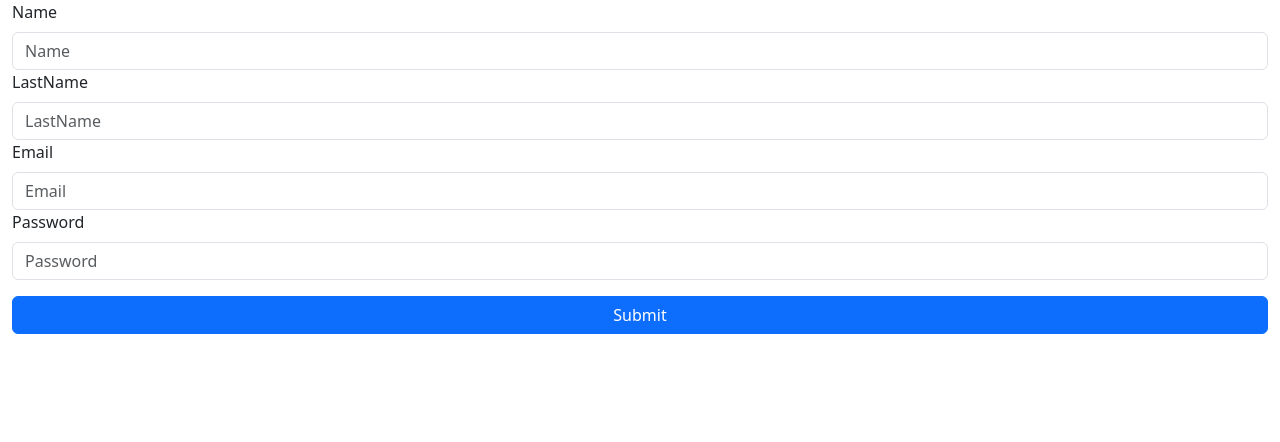
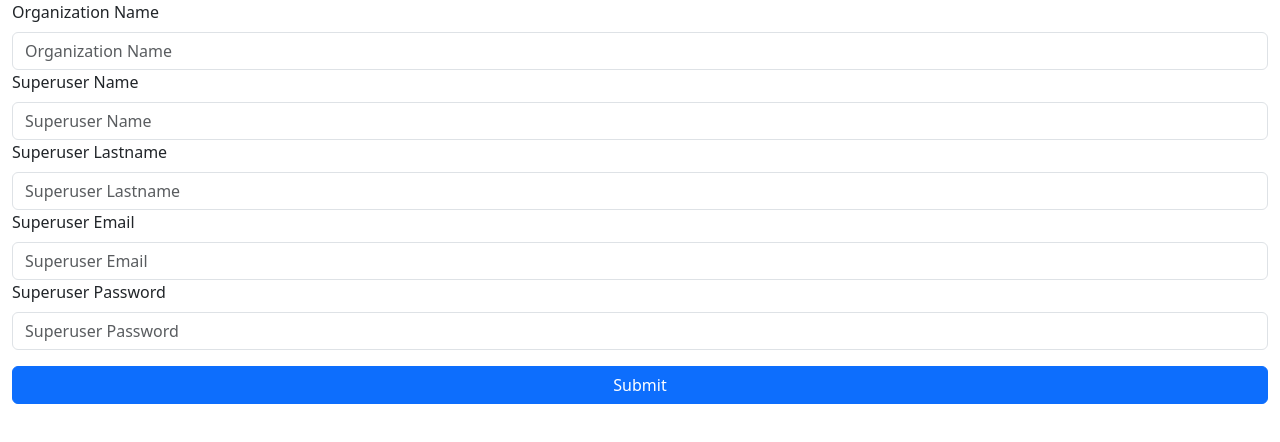
Before and after one commit to AdmWinther/htm-front, a React (Vite) app: page / in a window 1280 px wide. Shown: the top 442 px of the page. Built offline with nearby package versions, Linux system fonts and the light colour scheme.

Commit message:
The panel for making a new organization is added.

```diff
--- a/src/components/NewOrganizationPanel.tsx
+++ b/src/components/NewOrganizationPanel.tsx
@@ -65,8 +65,9 @@ function NewOrganizationPanel() {
 					onClick={() => {
 						let requestBody: { [key: string]: string } = {};
 						for (let parameter of parameters) {
-							requestBody[parameter.toLowerCase()] =
-								MyStates[parameter][0];
+							requestBody[
+								parameter.replace(" ", "_").toLowerCase()
+							] = MyStates[parameter][0];
 						}
 						let url =
 							"http://localhost:8080/api/organization/newOrganization";
--- a/src/main.tsx
+++ b/src/main.tsx
@@ -1,10 +1,10 @@
 import React from "react";
 import ReactDOM from "react-dom/client";
 import "bootstrap/dist/css/bootstrap.css";
-import NewUserPanel from "./components/NewUserPanel.tsx";
+import NewOrganizationPanel from "./components/NewOrganizationPanel.tsx";
 
 ReactDOM.createRoot(document.getElementById("root")!).render(
 	<React.StrictMode>
-		<NewUserPanel />
+		<NewOrganizationPanel />
 	</React.StrictMode>
 );
```
